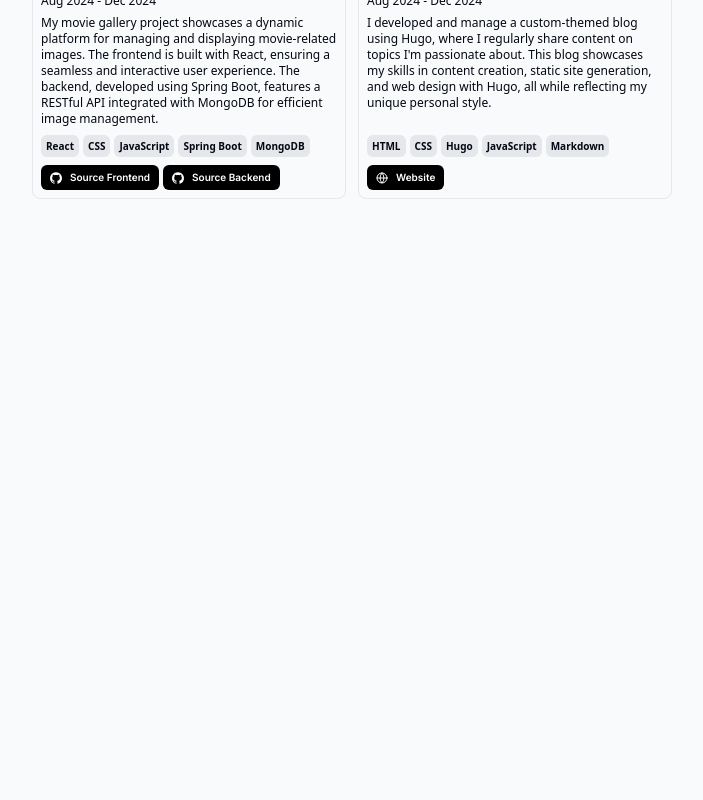
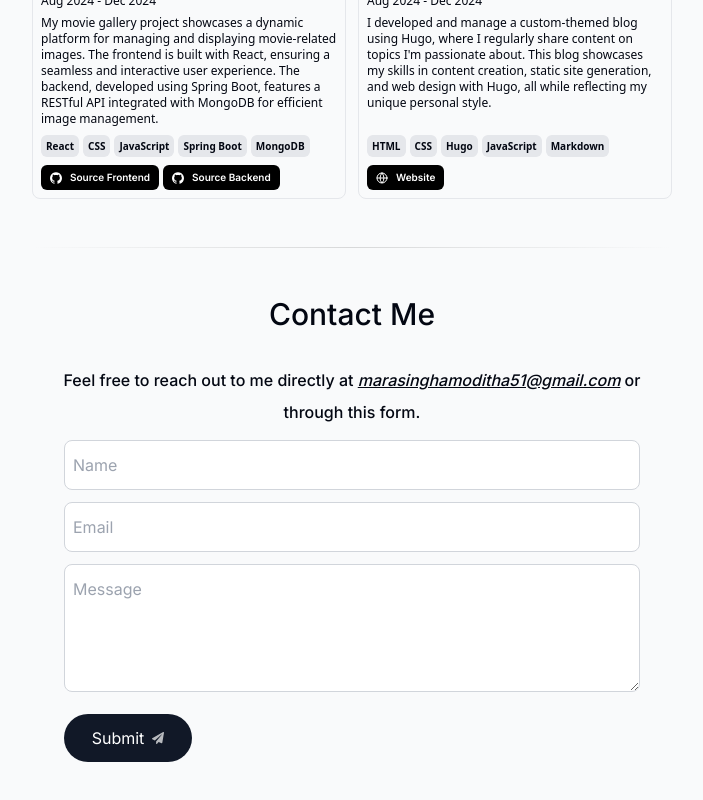
Before and after one commit to ModithaM/Portfolio-New, a Next.js app: page / in a window 1280 px wide. Shown: the part 2293-3093 px from the top of the page, without its empty margins (288-991 px from the left). Before the commit the page ends 2492 px from the top, so only its background shows below. Built offline with nearby package versions, Linux system fonts and the light colour scheme.

Commit message:
Contact Section Done

```diff
--- a/app/page.tsx
+++ b/app/page.tsx
@@ -3,6 +3,7 @@ import About from "../components/about";
 import Education from "../components/education";
 import Skills from "../components/skills";
 import Projects from "../components/projects";
+import Contact from "@/components/contact";
 
 export default function Home() {
   return (
@@ -12,6 +13,7 @@ export default function Home() {
       <Education />
       <Skills />
       <Projects />
+      <Contact />
     </main>
   );
 }
--- /dev/null
+++ b/components/contact.tsx
@@ -0,0 +1,115 @@
+"use client";
+
+import React from "react";
+import { useState } from "react";
+import SectionHeading from "./ui/sectionHeading";
+import { motion } from "framer-motion";
+import { FaPaperPlane } from "react-icons/fa";
+
+export default function Contact() {
+
+    const [email, setEmail] = useState("");
+    const [message, setMessage] = useState("");
+    const [name, setName] = useState("");
+    const [pending, setPending] = useState(false);
+    const [success, setSuccess] = useState(false);
+    // todo: implement the success message
+
+    async function handleSubmit(event: { preventDefault: () => void; }) {
+      event.preventDefault();
+
+        try {
+          setPending(true);
+          const response = await fetch("https://api.web3forms.com/submit", {
+            method: "POST",
+            headers: {
+                "Content-Type": "application/json",
+                Accept: "application/json",
+            },
+            body: JSON.stringify({
+                access_key: "2510f8a8-388f-4f7b-b618-f4200feff6da",
+                name: name,
+                email: email,
+                message: message,
+            }),
+        });
+        const result = await response.json();
+        if (result.success) {
+            //console.log(result);
+            setSuccess(true);
+        }
+        } catch (error) {
+          console.error("Error submitting form:", error);
+        } finally {
+          setPending(false);
+          setEmail("");
+          setMessage("");
+          setName("");
+        }
+    };
+
+
+  return (
+    <section
+      className=" text-center leading-8 sm:mb-2 scroll-mt-28 pb-24"
+      id="contact"
+    >
+      <SectionHeading>Contact Me</SectionHeading>
+
+        <p className="mb-3 text-center font-medium">
+            Feel free to reach out to me directly at{" "}
+            <a className="underline italic" href="mailto:example@gmail.com">marasinghamoditha51@gmail.com</a>{" "}
+            or through this form.
+        </p>
+
+        <div className="flex justify-center min-w-full">
+            <form className="w-full max-w-xl" onSubmit={handleSubmit}>
+                <div className="mb-3">
+                    <input
+                      type="text"
+                      placeholder="Name"
+                      className="w-full p-2 border border-gray-300 rounded-lg"
+                      value={name}
+                      onChange={(e) => setName(e.target.value)}
+                      required
+                    />
+                </div>
+                <div className="mb-3">
+                    <input
+                      type="email"
+                      placeholder="Email"
+                      className="w-full p-2 border border-gray-300 rounded-lg"
+                      value={email}
+                      onChange={(e) => setEmail(e.target.value)}
+                      required
+                    />
+                </div>
+                <div className="mb-3">
+                    <textarea
+                      placeholder="Message"
+                      className="w-full p-2 border border-gray-300 rounded-lg h-32"
+                      value={message}
+                      onChange={(e) => setMessage(e.target.value)}
+                      required
+                    />
+                </div>
+                <button
+                  type="submit"
+                  className="group flex items-center justify-center gap-2 h-[3rem] w-[8rem] bg-gray-900 text-white rounded-full outline-none transition-all focus:scale-110 hover:scale-110 hover:bg-gray-950 active:scale-105 dark:bg-white dark:bg-opacity-10 disabled:scale-100 disabled:bg-opacity-65"
+                  disabled={pending}
+                >
+                  {pending ? (
+                    <div className="h-5 w-5 animate-spin rounded-full border-b-2 border-white"></div>
+                  ) : (
+                    <>
+                      Submit{" "}
+                      <FaPaperPlane className="text-xs opacity-70 transition-all group-hover:translate-x-1 group-hover:-translate-y-1" />{" "}
+                    </>
+                    )}
+                 </button>
+            </form>
+        </div>
+
+    </section>
+  );
+}
--- a/components/projects.tsx
+++ b/components/projects.tsx
@@ -48,7 +48,7 @@ export default function Projects() {
         links: [
           {
             type: "Source",
-            href: "https://github.com/ModithaM/Online_Pharmacy_Portal",
+            href: "https://github.com/ModithaM/Portfolio-New",
             icon: <Icons.github className="size-3" />,
           },
           {
@@ -78,12 +78,12 @@ export default function Projects() {
         links: [
           {
             type: "Source Frontend",
-            href: "https://github.com/ModithaM/Online_Pharmacy_Portal",
+            href: "https://github.com/ModithaM/ImageApp-Frontend",
             icon: <Icons.github className="size-3" />,
           },
           {
             type: "Source Backend",
-            href: "https://github.com/ModithaM/Online_Pharmacy_Portal",
+            href: "https://github.com/ModithaM/ImageApp-Backend",
             icon: <Icons.github className="size-3" />,
           },
         ],
@@ -108,7 +108,7 @@ export default function Projects() {
         links: [
           {
             type: "Website",
-            href: "https://github.com/ModithaM/Online_Pharmacy_Portal",
+            href: "https://moditham.github.io/MyBlog/",
             icon: <Icons.globe className="size-3" />,
           },
         ],
@@ -118,7 +118,7 @@ export default function Projects() {
       }];
 
   return (
-    <div id="projects">
+    <section id="projects">
       <SectionHeading>Projects</SectionHeading>
 
       <div className="grid grid-cols-1 gap-3 sm:grid-cols-2 max-w-[800px] mx-auto">
@@ -138,6 +138,6 @@ export default function Projects() {
               </div>
             ))}
           </div>
-    </div>
+    </section>
   );
 }
```
